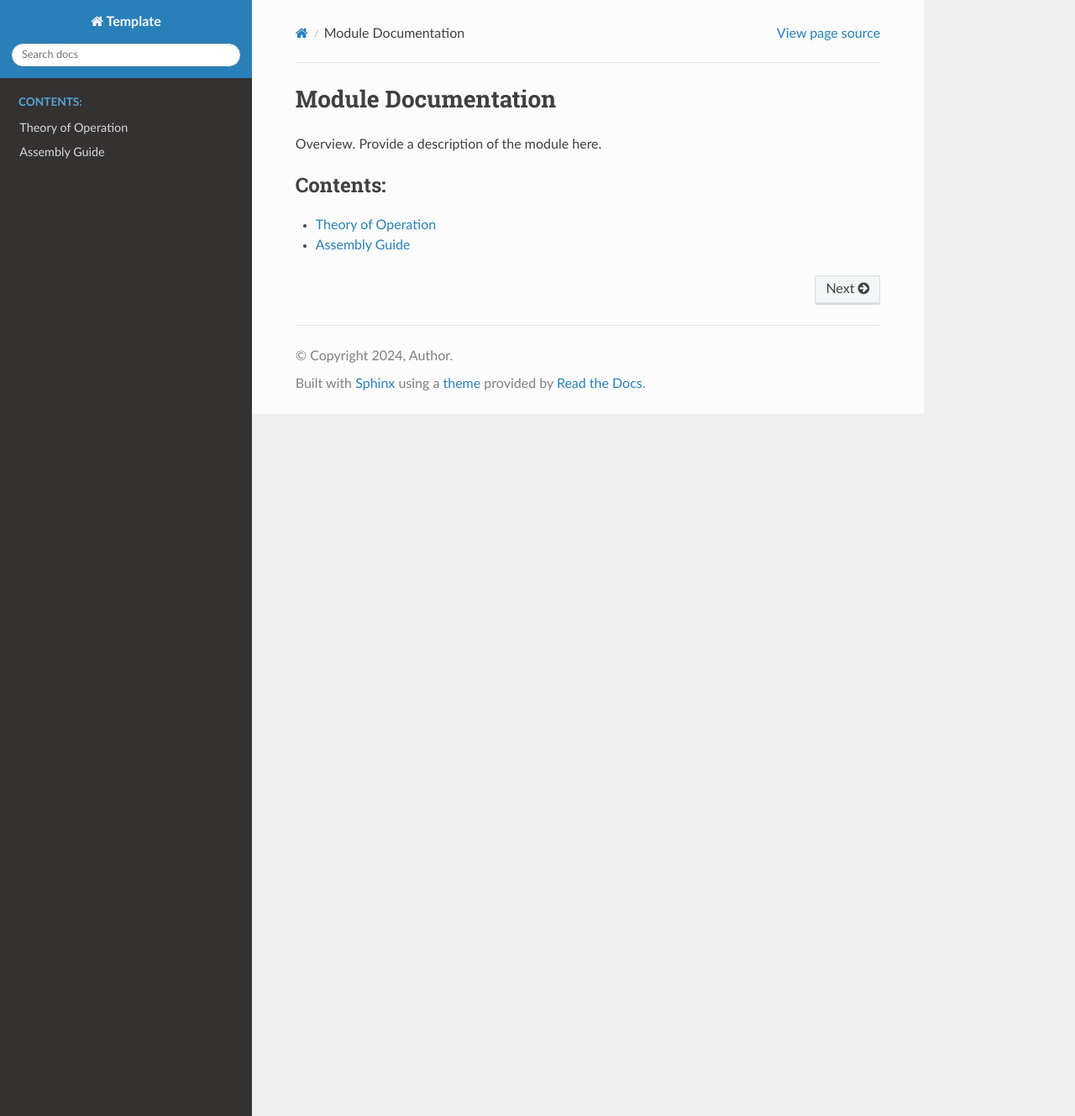
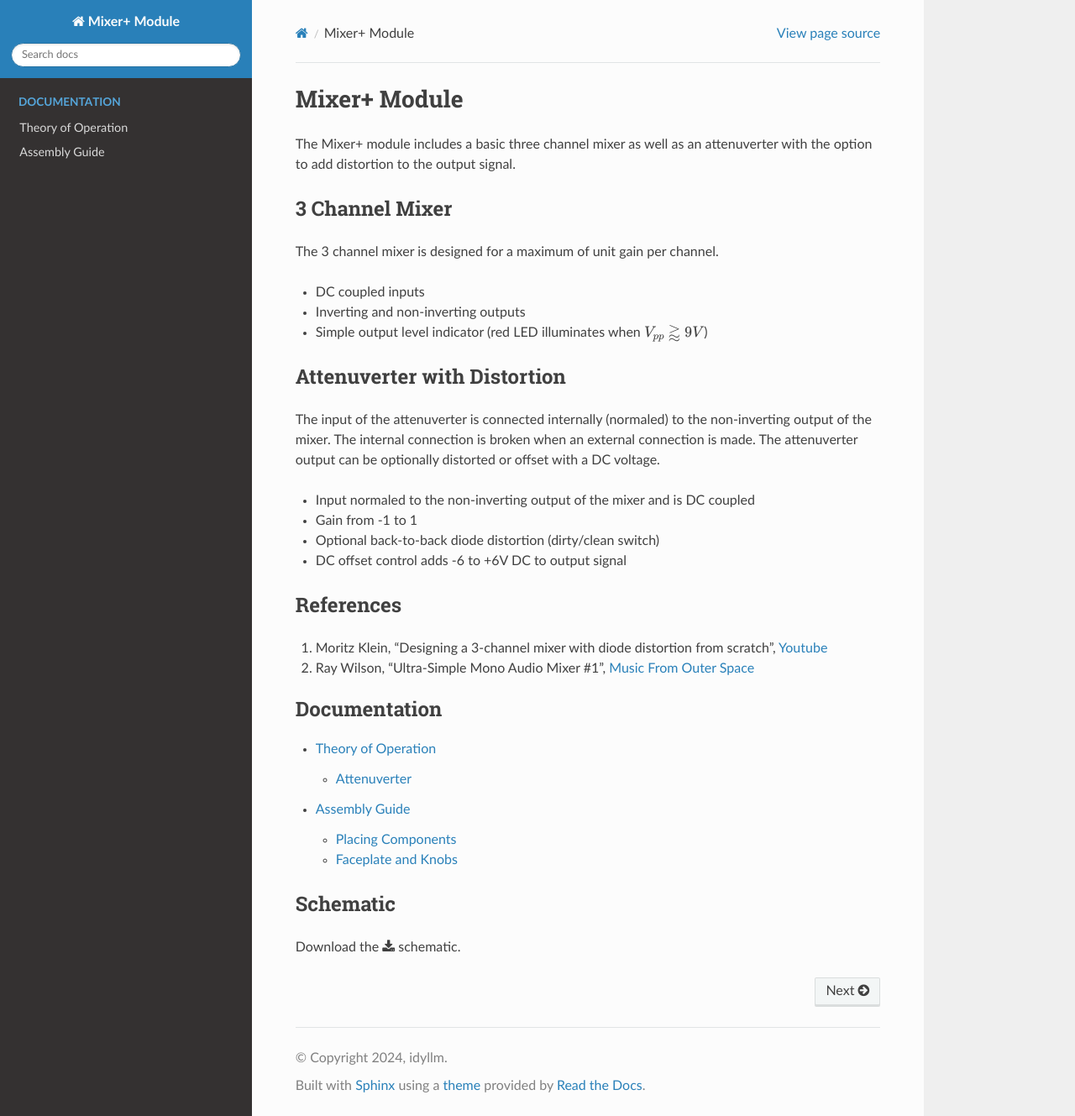
Before and after one commit to xdylanm/modular-mixer, a Sphinx documentation site: the page built from docs/source/index.rst, in a window 1280 px wide and 1329 px high. Shown: the whole window at 84% size. Built offline with Sphinx 7.4.7 and the Read the Docs theme 3.1.0, drawn with Linux system fonts in a browser that asks for light colours.

Commit message:
Moved mixer module from toolbox to own repo, updated docs based on 1.1 build

```diff
--- a/README.rst
+++ b/README.rst
@@ -1,19 +1,29 @@
-Modular Project Template
-========================
+Mixer+ Module
+=============
 
-Template repository for synthesizer modules. Documentation with Sphinx/ReadTheDocs, hardware with KiCAD 8
+The Mixer+ module includes a basic three channel mixer as well as an attenuverter with the option to add distortion to the output signal.
 
-Organization
-------------
+3 Channel Mixer
+---------------
 
-* docs
+The 3 channel mixer is designed for a maximum of unit gain per channel.
 
-  * source
+* DC coupled inputs
+* Inverting and non-inverting outputs
+* Simple output level indicator (red LED illuminates when :math:`V_{pp} \gtrapprox 9V`)
 
-    * index.rst: Table of contents
-    * assembly.rst: Assembly guide/build notes
-    * theory.rst: Design notes
+Attenuverter with Distortion
+----------------------------
 
-* hardware
+The input of the attenuverter is connected internally (normaled) to the non-inverting output of the mixer. The internal connection is broken when an external connection is made. The attenuverter output can be optionally distorted or offset with a DC voltage.
 
-  * place KiCAD projects here (usually only one for schematic+board)
+* Input normaled to the non-inverting output of the mixer and is DC coupled
+* Gain from -1 to 1
+* Optional back-to-back diode distortion (dirty/clean switch)
+* DC offset control adds -6 to +6V DC to output signal
+
+References
+----------
+
+#. Moritz Klein, "Designing a 3-channel mixer with diode distortion from scratch", `Youtube <https://www.youtube.com/watch?v=q8tmUgaXrEQ>`_
+#. Ray Wilson, "Ultra-Simple Mono Audio Mixer #1", `Music From Outer Space <https://musicfromouterspace.com/analogsynth_new/OLDIESBUTGOODIES/AUDIOMIXER/monomixer.html>`_
--- a/docs/source/conf.py
+++ b/docs/source/conf.py
@@ -6,10 +6,10 @@
 # -- Project information -----------------------------------------------------
 # https://www.sphinx-doc.org/en/master/usage/configuration.html#project-information
 
-project = 'Template'
-copyright = '2024, Author'
-author = 'Author'
-release = '0.1'
+project = 'Mixer+ Module'
+copyright = '2024, idyllm'
+author = 'idyllm'
+release = '1.0'
 
 # -- General configuration ---------------------------------------------------
 # https://www.sphinx-doc.org/en/master/usage/configuration.html#general-configuration
--- a/docs/source/index.rst
+++ b/docs/source/index.rst
@@ -3,14 +3,18 @@
    You can adapt this file completely to your liking, but it should at least
    contain the root `toctree` directive.
 
-Module Documentation
-====================
+.. include:: ../../README.rst
 
-Overview. Provide a description of the module here.
+.. only:: builder_html
+
+   Schematic
+   ---------
+
+   Download the :download:`schematic <_static/mixer.pdf>`.
 
 .. toctree::
    :maxdepth: 2
-   :caption: Contents:
+   :caption: Documentation
 
    theory
    assembly
```
Also changed, not shown: docs/source/assembly.rst (+46 -1 lines), docs/source/theory.rst (+30 -1 lines), docs/source/_static/images/attenuverter_opamp_net.png (added), 8 other files.
